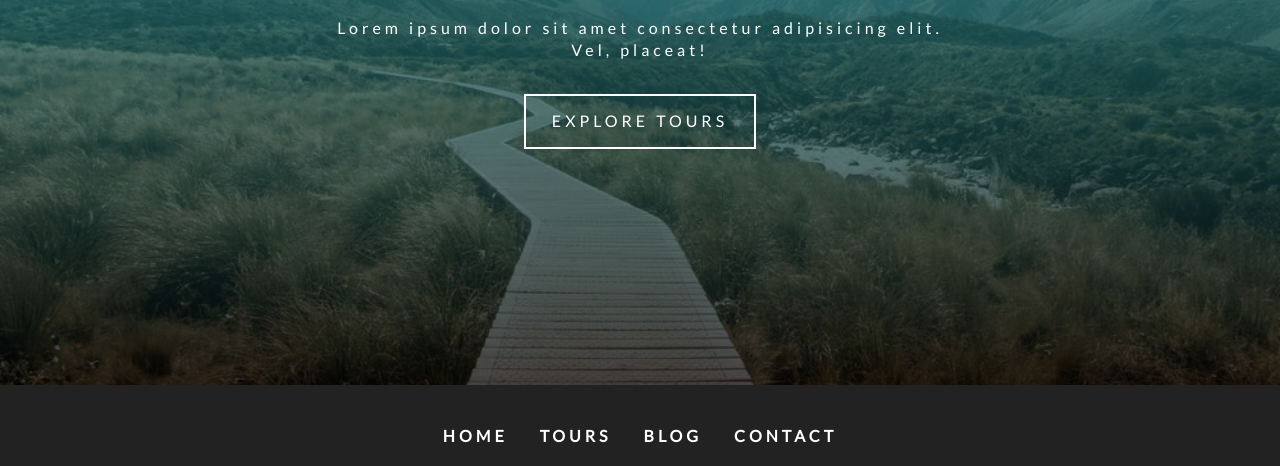
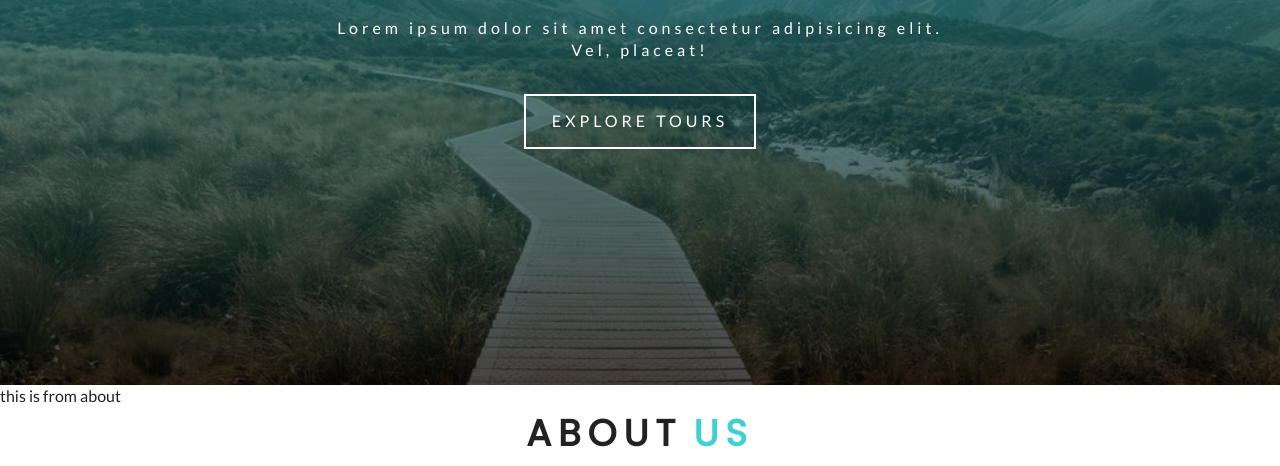
Before and after one commit to abhimanyuPathania/backroads, a Gatsby site: page / in a window 1280 px wide. Shown: the part 500-966 px from the top of the page. Built offline with nearby package versions, Linux system fonts and the light colour scheme; Gatsby itself is replaced by a stand-in of ours.

Commit message:
Add styled components and create Title component

```diff
--- a/gatsby-config.js
+++ b/gatsby-config.js
@@ -5,5 +5,5 @@
  */
 
 module.exports = {
-  /* Your site config here */
-}
+  plugins: ['gatsby-plugin-styled-components'],
+};
--- a/package.json
+++ b/package.json
@@ -13,11 +13,14 @@
     "test": "echo \"Write tests! -> https://gatsby.dev/unit-testing \""
   },
   "dependencies": {
+    "babel-plugin-styled-components": "^1.10.6",
     "classnames": "^2.2.6",
     "gatsby": "^2.15.28",
+    "gatsby-plugin-styled-components": "^3.1.8",
     "react": "^16.10.0",
     "react-dom": "^16.10.0",
-    "react-icons": "^3.7.0"
+    "react-icons": "^3.7.0",
+    "styled-components": "^4.4.0"
   },
   "devDependencies": {
     "prettier": "^1.18.2"
--- /dev/null
+++ b/src/components/Title/index.js
@@ -0,0 +1,40 @@
+import React from 'react';
+import styled from 'styled-components';
+
+const Title = ({ title, subtitle, className }) => {
+  return (
+    <div className={className}>
+      <h4>
+        <span className="title">{title}</span>
+        <span>{subtitle}</span>
+      </h4>
+    </div>
+  );
+};
+
+export default styled(Title)`
+  text-transform: uppercase;
+  font-size: 2.3rem;
+  margin-bottom: 2rem;
+
+  h4 {
+    text-align: center;
+    letter-spacing: 7px;
+    color: var(--primaryColor);
+  }
+
+  .title {
+    color: var(--mainBlack);
+  }
+
+  span {
+    display: block;
+  }
+
+  @media (min-width: 576px) {
+    span {
+      display: inline-block;
+      margin: 0 0.35rem;
+    }
+  }
+`;
--- a/src/pages/index.js
+++ b/src/pages/index.js
@@ -4,6 +4,7 @@ import { Link } from 'gatsby';
 import Layout from '../components/Layout';
 import HeroBanner from '../components/HeroBanner';
 import BannerContent from '../components/BannerContent';
+import AboutSection from '../views/Home/About';
 
 const Home = () => {
   return (
@@ -18,6 +19,7 @@ const Home = () => {
           </Link>
         </BannerContent>
       </HeroBanner>
+      <AboutSection />
     </Layout>
   );
 };
--- /dev/null
+++ b/src/views/Home/About/index.js
@@ -0,0 +1,14 @@
+import React from 'react';
+
+import Title from '../../../components/Title';
+
+const About = () => {
+  return (
+    <div>
+      this is from about
+      <Title title="about" subtitle="us" />
+    </div>
+  );
+};
+
+export default About;
```
Also changed, not shown: 1 other file.
